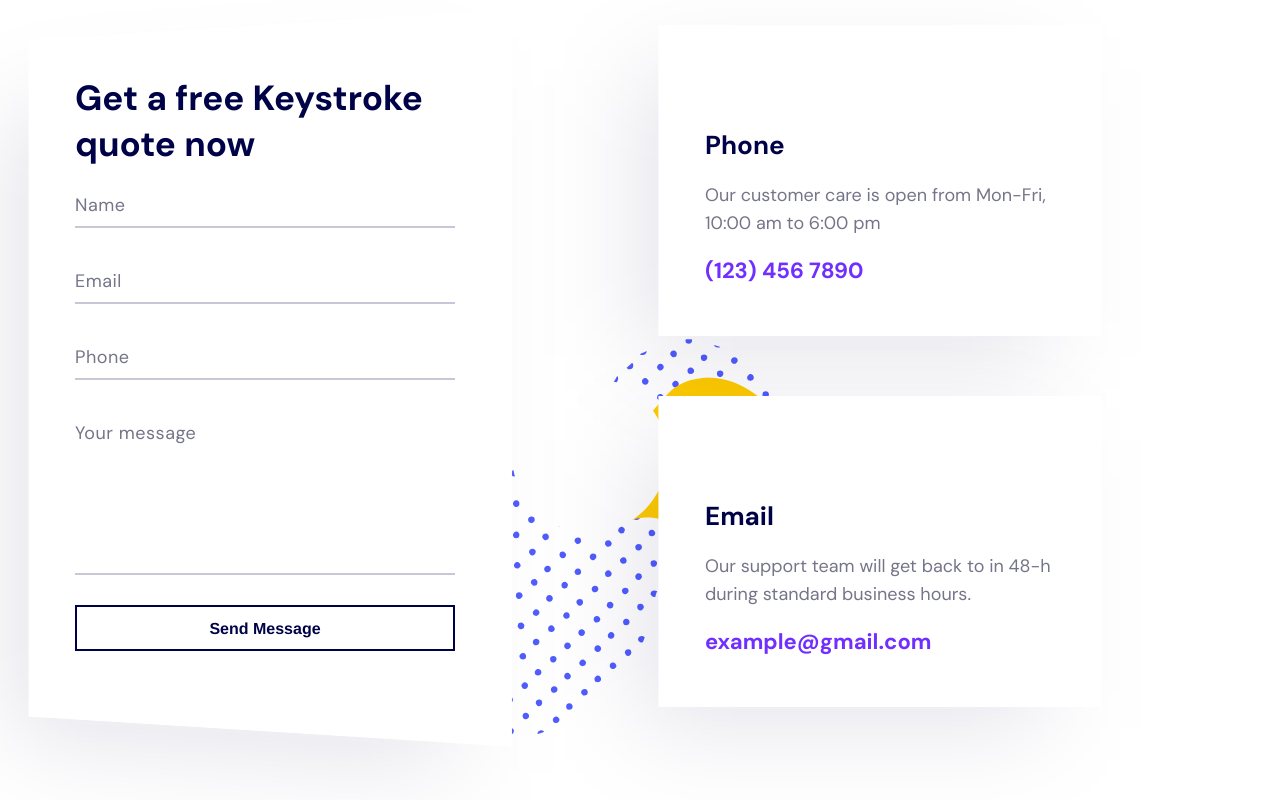
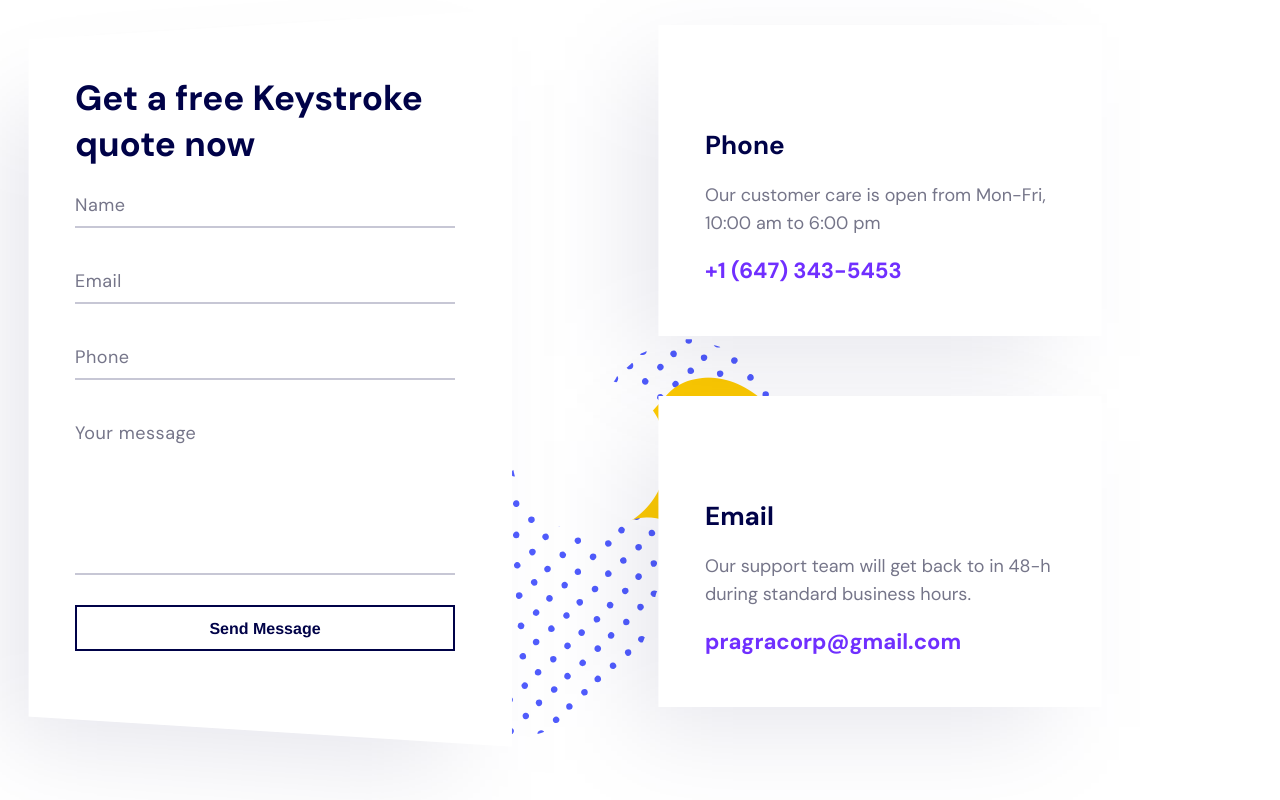
Before and after one commit to rahulyo954030/pcorp, a Next.js app: page /contact in a window 1280 px wide. Shown: the part 466-1266 px from the top of the page. Built offline with nearby package versions, Linux system fonts and the light colour scheme; a web font is replaced by a local one.

Commit message:
changed email and contact number

```diff
--- a/components/abouts/AboutTwo.js
+++ b/components/abouts/AboutTwo.js
@@ -14,7 +14,7 @@
                   <span className="text">Or call us now</span>
                   <span>
                     <i className="fal fa-phone-alt"></i>{" "}
-                    <a href="#">(123) 456 7890</a>
+                    <a href="#">+1 (647) 343-5453</a>
                   </span>
                 </div>
 
--- a/components/banners/BannerFive.js
+++ b/components/banners/BannerFive.js
@@ -37,7 +37,7 @@
                         <div className="callto-action-wrapper text-center">
                             <span className="text">Or call us now</span>
                             <span>
-                               <i className="fal fa-phone-alt"/> <a href="#">(123) 456 7890</a>
+                               <i className="fal fa-phone-alt"/> <a href="#">+1 (647) 343-5453</a>
                             </span>
                         </div>
                     </div>
--- a/pages/contact.js
+++ b/pages/contact.js
@@ -45,7 +45,7 @@
                                                 </p>
                                                 <p>
                                                     <a className="axil-link" href="tel:1234567890">
-                                                        (123) 456 7890
+                                                        +1 (647) 343-5453
                                                     </a>
                                                 </p>
                                             </div>
@@ -70,9 +70,9 @@
                                                 <p>
                                                     <a
                                                         className="axil-link"
-                                                        href="mailto:example@gmail.com"
+                                                        href="mailto:pragracorp@gmail.com"
                                                     >
-                                                        example@gmail.com
+                                                        pragracorp@gmail.com
                                                     </a>
                                                 </p>
                                             </div>
```
